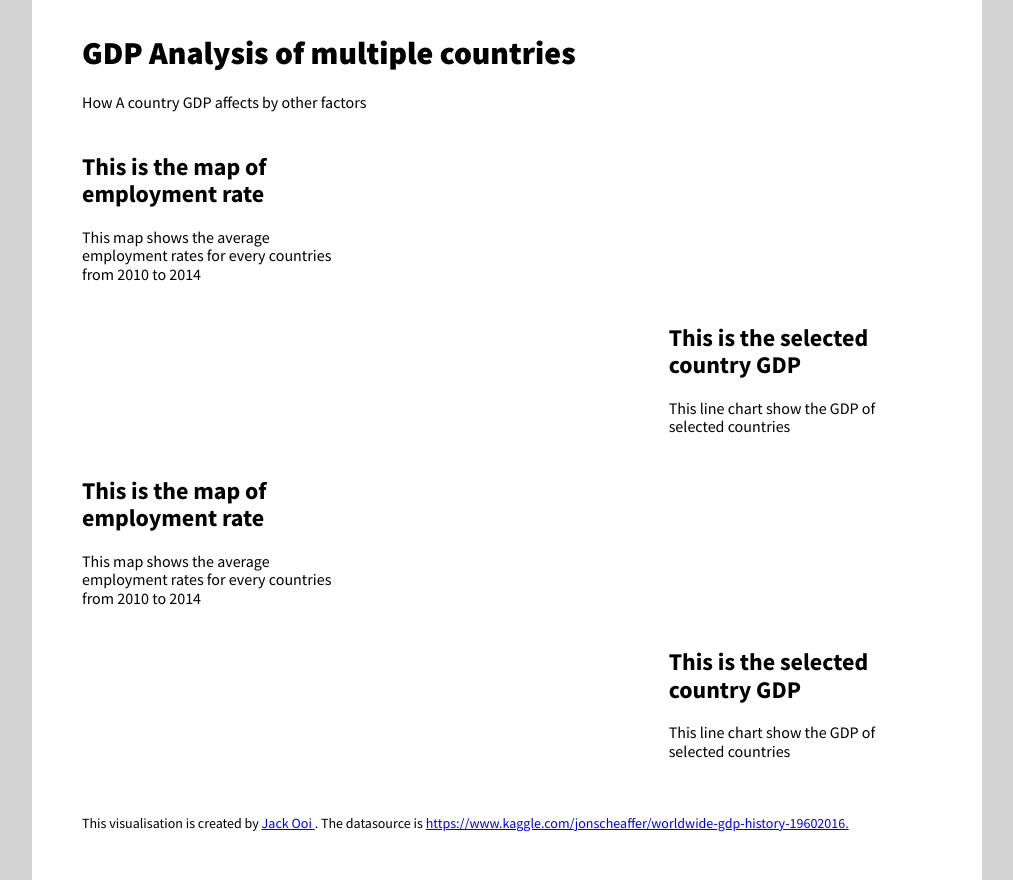
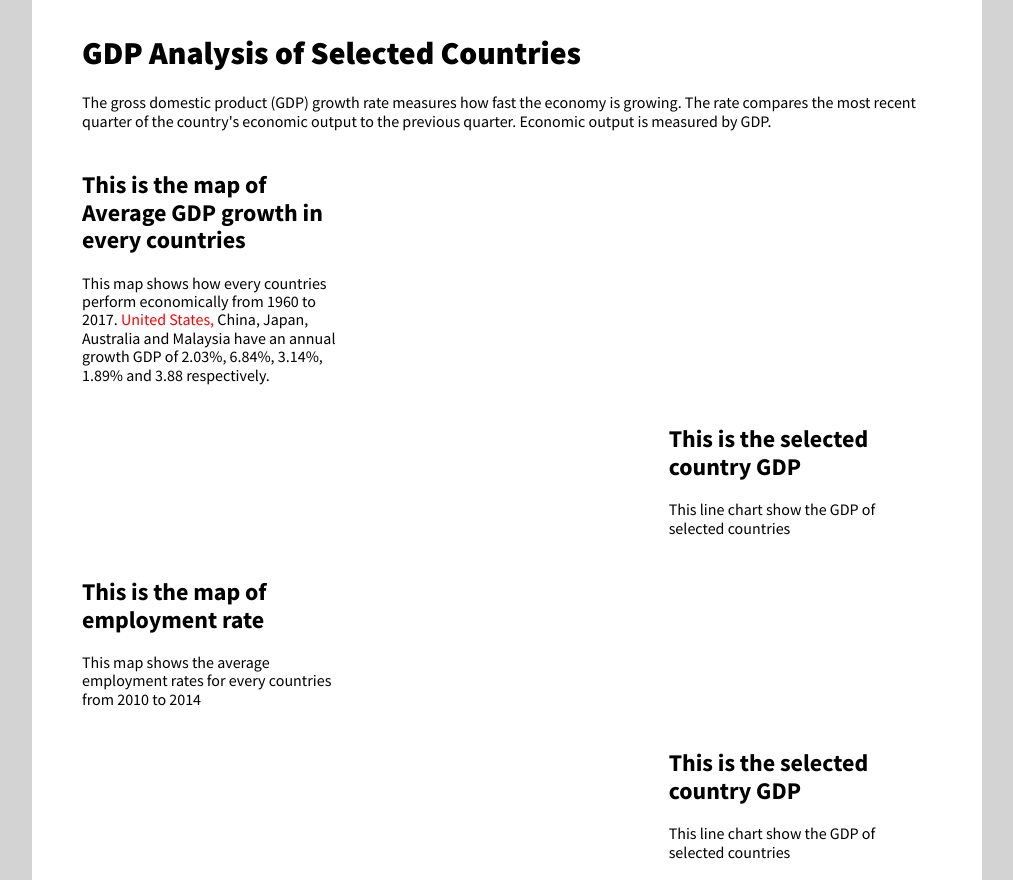
Before and after one commit to jackkang1994/Viz2, a plain HTML site: page index.html in a window 1280 px wide. Shown: the top 880 px of the page, without its empty margins (133-1146 px from the left). Drawn offline with nearby package versions, Linux system fonts and the light colour scheme; a script that the page names is missing.

Commit message:
Update index.html

```diff
--- a/index.html
+++ b/index.html
@@ -58,8 +58,9 @@
    <!-- pure grid group -->
     <div class="pure-g">
       <div class="pure-u-1-1">
-        <h1>GDP Analysis of multiple countries</h1>
-        <p>How A country GDP affects by other factors</p>
+        <h1>GDP Analysis of Selected Countries</h1>
+        <p>The gross domestic product (GDP) growth rate measures how fast the economy is growing.
+          The rate compares the most recent quarter of the country's economic output to the previous quarter. Economic output is measured by GDP. </p>
       </div>
     </div>
   <!-- end pure grid group -->
@@ -68,8 +69,9 @@
     <div class="pure-g">
         <div class="pure-u-1-3">
           <div class="description description-left">
-            <h2>This is the map of employment rate</h2>
-            <p> This map shows the average employment rates for every countries from 2010 to 2014 </p>
+            <h2>This is the map of Average GDP growth in every countries</h2>
+            <p> This map shows how every countries perform economically from 1960 to 2017. <span style="color: #ff0000">United States, </span>China, Japan, Australia and Malaysia have
+            an annual growth GDP of 2.03%, 6.84%, 3.14%, 1.89% and 3.88 respectively.</p>
           </div>
         </div>
         <div class="pure-u-2-3">
```
